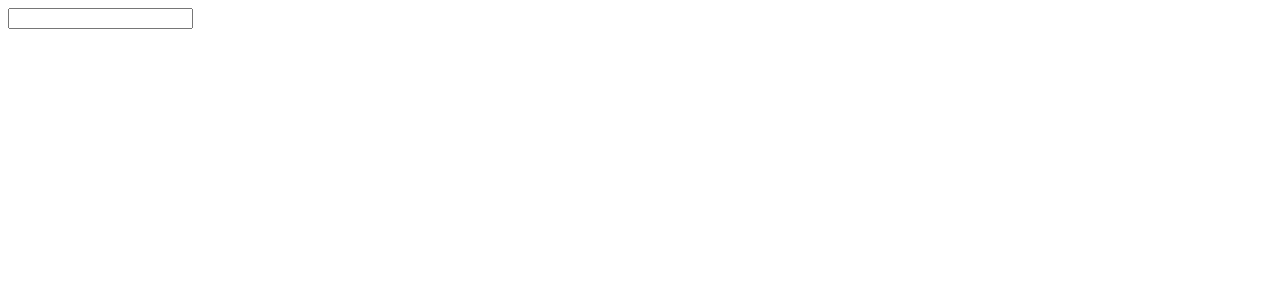
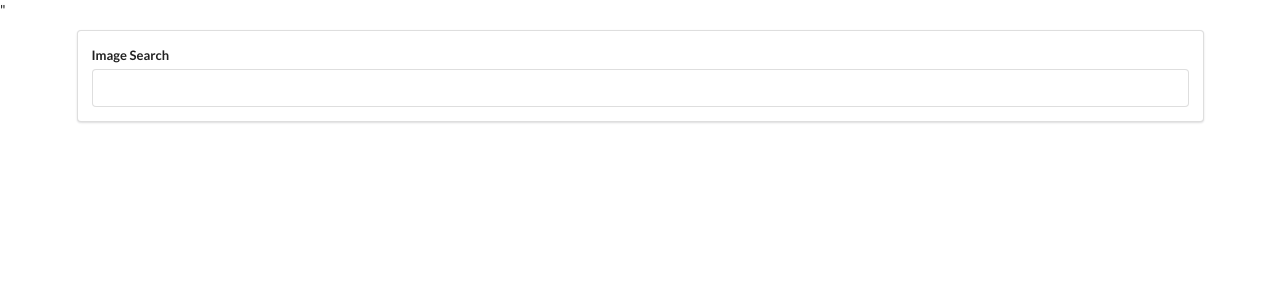
Before and after one commit to paffenst/pics, a React (Create React App) app: page / in a window 1280 px wide. Shown: the top 300 px of the page. Built offline with nearby package versions, Linux system fonts and the light colour scheme.

Commit message:
refactor seachbar with style (semantic-ui)

```diff
--- a/public/index.html
+++ b/public/index.html
@@ -3,6 +3,7 @@
   <head>
     <meta charset="utf-8" />
     <link rel="icon" href="%PUBLIC_URL%/favicon.ico" />
+    <link rel="stylesheet" href="https://cdnjs.cloudflare.com/ajax/libs/semantic-ui/2.4.1/semantic.min.css" integrity="sha512-8bHTC73gkZ7rZ7vpqUQThUDhqcNFyYi2xgDgPDHc+GXVGHXq+xPjynxIopALmOPqzo9JZj0k6OqqewdGO3EsrQ==" crossorigin="anonymous" referrerpolicy="no-referrer" />"
     <meta name="viewport" content="width=device-width, initial-scale=1" />
     <meta name="theme-color" content="#000000" />
     <meta
--- a/src/components/App.js
+++ b/src/components/App.js
@@ -3,7 +3,7 @@
 
 const App = () => {
     return (
-        <div><SearchBar /></div>
+        <div className="ui container" style={{marginTop:'10px' }}><SearchBar /></div>
     );
 };
 
--- a/src/components/SearchBar.js
+++ b/src/components/SearchBar.js
@@ -2,13 +2,17 @@
 
 
 class SearchBar extends React.Component {
-    render(){
+    render() {
         return (
-        <div>
-            <form>
-                <input type="text"/>
-            </form>
-        </div>);
+            <div className="ui segment">
+                <form className="ui form">
+                    <div className="field" >
+                        <label>Image Search </label>
+                        <input type="text" />
+                    </div>
+                </form>
+            </div>
+        );
     }
 }
 
```
